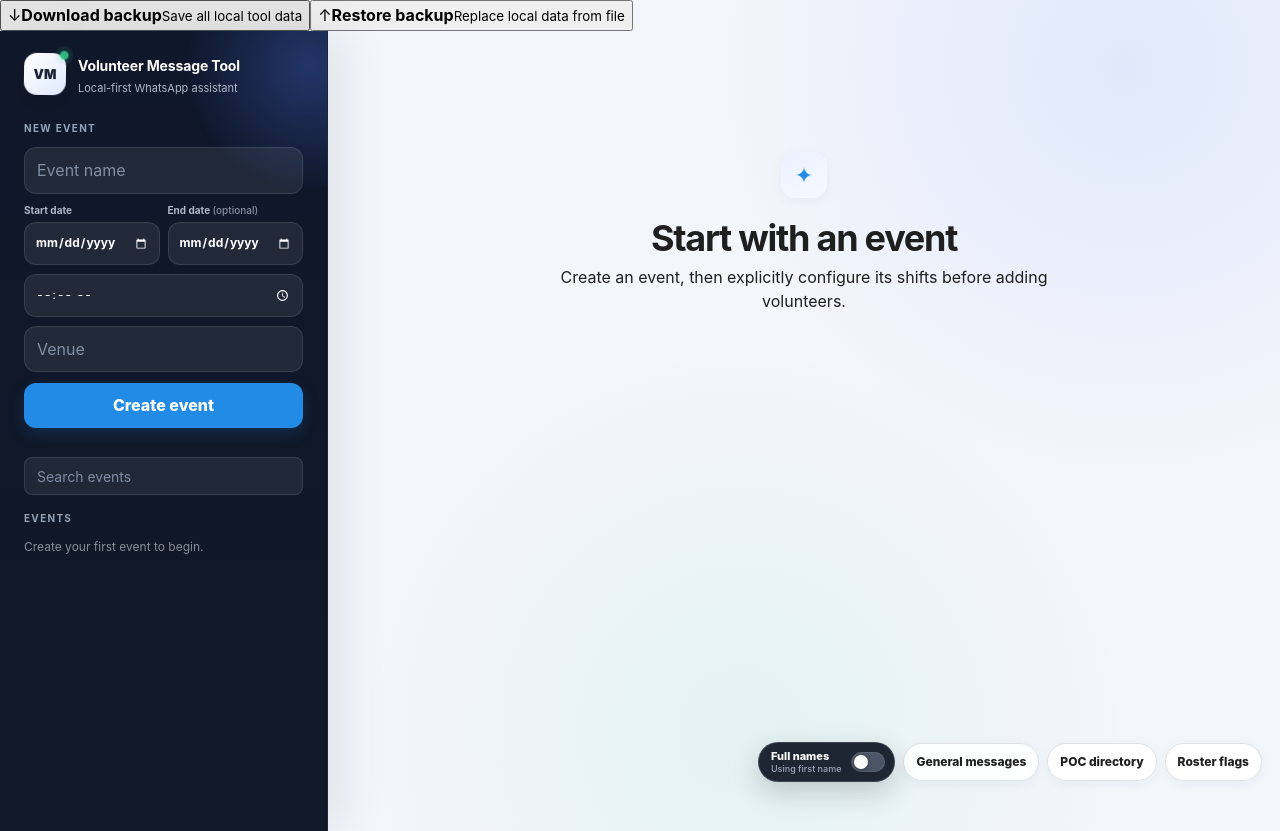
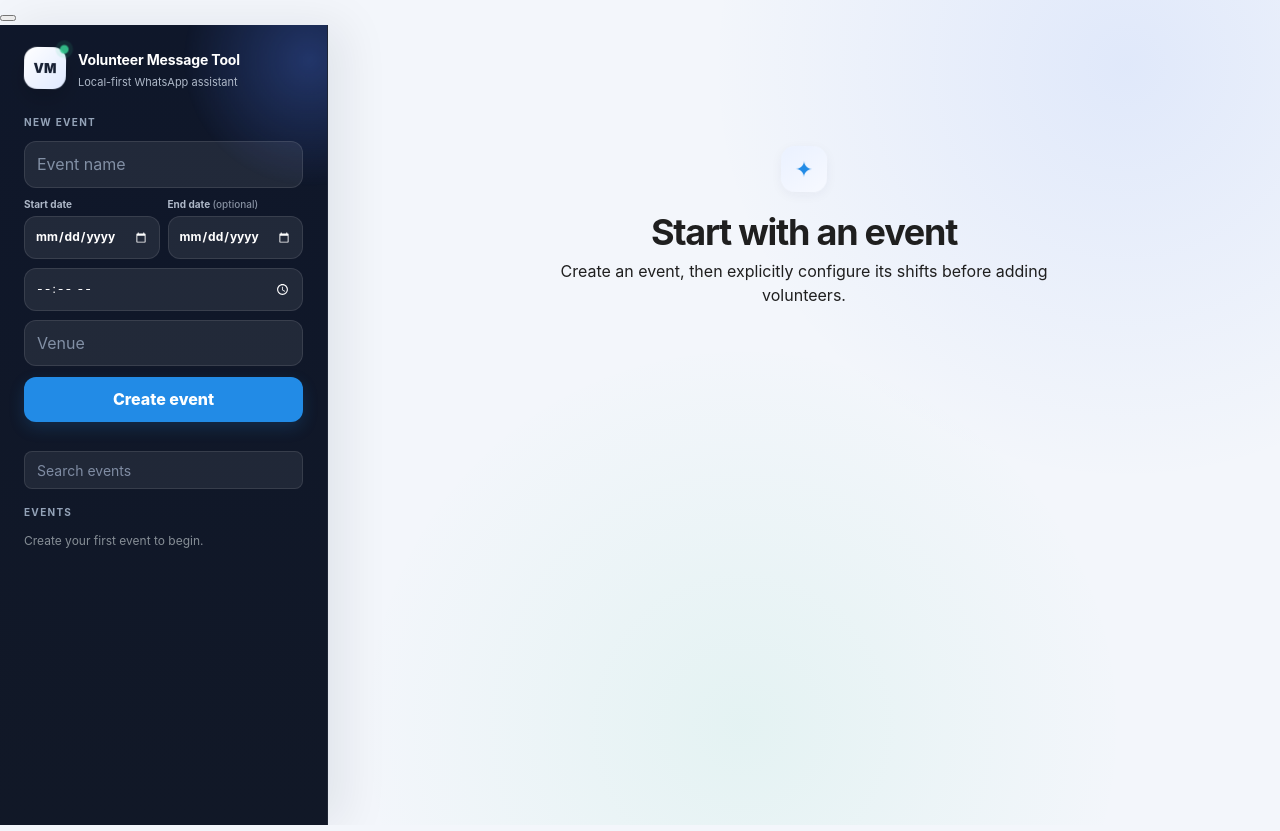
Before and after one commit to aqideh/volmessagetool, a Next.js app: page / in a window 1280 px wide. Built offline with nearby package versions, Linux system fonts and the light colour scheme.

Commit message:
refactor: replace floating shortcuts with utility menu

```diff
--- a/app/layout.tsx
+++ b/app/layout.tsx
@@ -6,14 +6,13 @@ import "./general-messaging.css";
 import "./sidebar-fix.css";
 import "./mantine-bridge.css";
 import Providers from "./providers";
-import NamePreferenceToggle from "./name-preference-toggle";
 import EventWorkspaceTools from "./event-workspace-tools";
 import NewEventFormTools from "./new-event-form-tools";
 import RosterTemplateDownload from "./roster-template-download";
 import MessageTemplateTools from "./message-template-tools";
 import ShiftPocTools from "./shift-poc-tools";
-import FullBackupTools from "./full-backup-tools";
 import MessageVariableReference from "./message-variable-reference";
+import FloatingToolsMenu from "./floating-tools-menu";
 
 export const metadata: Metadata = {
   title: "Volunteer Message Tool",
@@ -31,13 +30,7 @@ export default function RootLayout({ children }: Readonly<{ children: React.Reac
           <MessageTemplateTools />
           <MessageVariableReference />
           <ShiftPocTools />
-          <FullBackupTools />
-          <div className="floating-tools">
-            <NamePreferenceToggle />
-            <a className="general-messages-shortcut" href="/general">General messages</a>
-            <a className="general-messages-shortcut" href="/pocs">POC directory</a>
-            <a className="general-messages-shortcut" href="/roster-flags">Roster flags</a>
-          </div>
+          <FloatingToolsMenu />
           {children}
         </Providers>
       </body>
```
